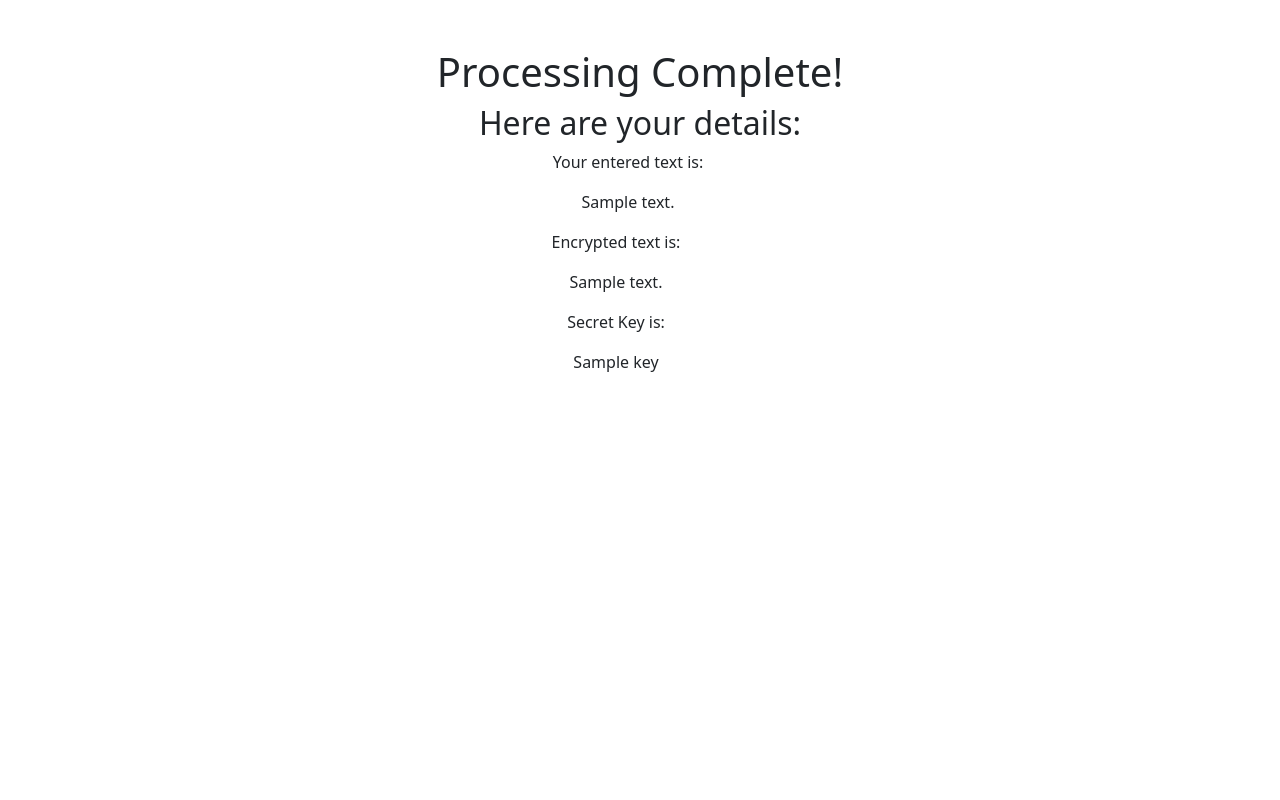
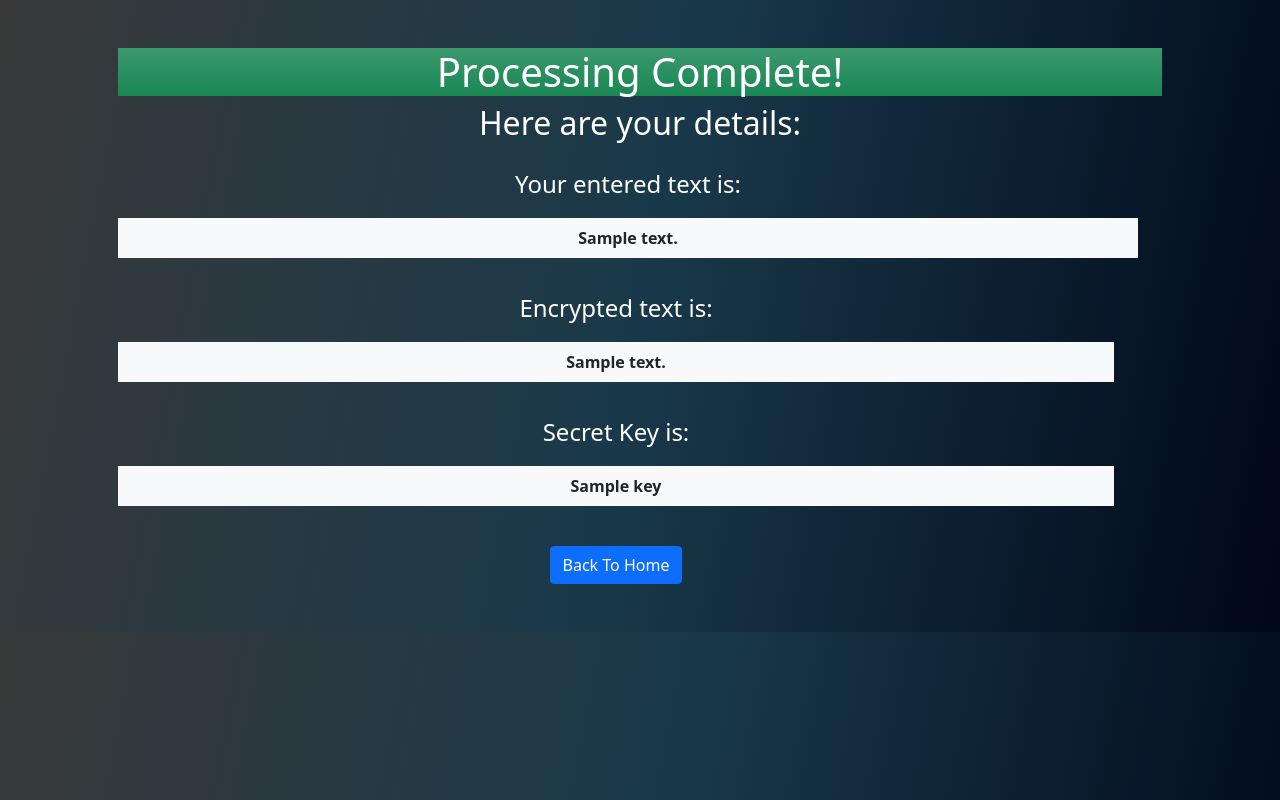
Before and after one commit to anonymous-sidhax/scrt_pw_link, a Django app: template mainApp/templates/Output.html in a window 1280 px wide. Run offline with Django 3.2, Linux system fonts and the light colour scheme; the template is opened without the code that fills it: most values are stand-ins (such as "Sample title", 1, 10 or a date in 2020).

Commit message:
Styling for Output page and backward navigation
- Created styles for output page

- Added 'Back To Home' button for going back to home page after getting secret key

```diff
--- a/mainApp/templates/Output.html
+++ b/mainApp/templates/Output.html
@@ -10,28 +10,39 @@
 
     <title>Output Text</title>
   </head>
+  <style>
+    body {
+      background: rgb(0,7,25);
+      background: linear-gradient(281deg, rgba(0,7,25,1) 0%, rgba(25,57,74,1) 50%, rgba(57,57,57,1) 100%);
+    }
+  </style>
   <body class="h-100 d-flex justify-content-center align-items-center">
     <main class="container p-5 h-100 text-center">
-      <div class="row">
-        <div class="col">
-          <h1>Processing Complete!</h1>
-          <h2>Here are your details:</h2>
+      <div class="row text-center">
+        <div class="col text-center w-full">
+          <h1 class="bg-success bg-gradient text-white">Processing Complete!</h1>
+          <h2 class="text-white">Here are your details:</h2>
         </div>
-      <div class="row">
-        <div class="col">
-          <p>Your entered text is:</p>
-          <p> {{Plain_Text}} </p>
+      <div class="row text-center">
+        <div class="col text-center mt-3 w-full">
+          <p class="fs-4 text-white">Your entered text is:</p>
+          <p class="bg-light py-2 fw-bold"> {{Plain_Text}} </p>
         </div>
-        <div class="row">
-          <div class="col">
-            <p>Encrypted text is:</p>
-            <p> {{Cipher_or_Encrypted_Text}} </p>
+        <div class="row text-center">
+          <div class="col text-center mt-3 w-full">
+            <p class="fs-4 text-white">Encrypted text is:</p>
+            <p class="bg-light py-2 fw-bold"> {{Cipher_or_Encrypted_Text}} </p>
           </div>
         </div>
-        <div class="row">
-          <div class="col">
-            <p>Secret Key is:</p>
-            <p> {{Key}} </p>
+        <div class="row text-center">
+          <div class="col text-center mt-3 w-full">
+            <p class="fs-4 text-white">Secret Key is:</p>
+            <p class="bg-light py-2 fw-bold"> {{Key}} </p>
+          </div>
+        </div>
+        <div class="row text-center">
+          <div class="col text-center mt-4 w-full">
+            <a href="{% url 'homepage' %}" class="btn btn-primary">Back To Home</a>
           </div>
         </div>
       </div>
```
